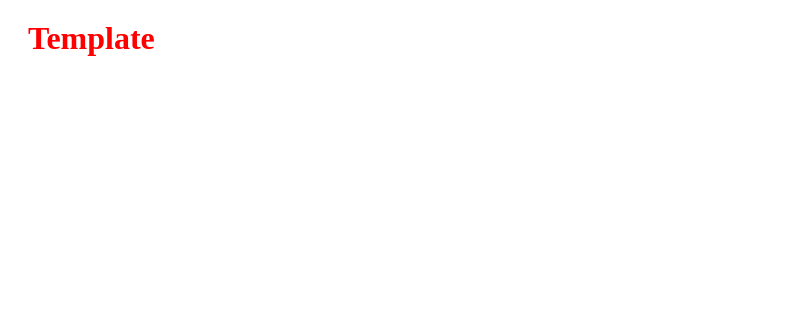
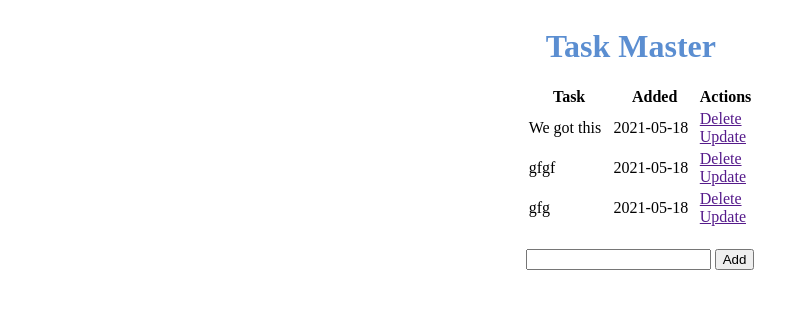
Before and after one commit to InYuusha/python-flask, a Flask app: page / in a window 1280 px wide. Shown: the top 309 px of the page, without its empty margins (0-789 px from the left). Run offline with Flask 2, Linux system fonts and the light colour scheme; data comes from the database, SQL or seed files in the repository; both versions use the stored data as it was after the commit.

Commit message:
added task add

```diff
--- a/app.py
+++ b/app.py
@@ -1,15 +1,39 @@
-from flask import Flask ,render_template,url_for
+from flask import Flask ,render_template,url_for,request,redirect
 from flask_sqlalchemy import SQLAlchemy
+from datetime import datetime
+
+from werkzeug.utils import redirect
 
 app = Flask(__name__)
 app.config['SQLALCHEMY_DATABASE_URI']='sqlite:///test.db'
 db = SQLAlchemy(app)
 
-#class Todo(db.model):
+class Todo(db.Model):
+    id = db.Column(db.Integer,primary_key=True)
+    content = db.Column(db.String(200),nullable=False)
+    completed = db.Column(db.Integer,default=0)
+    date_created = db.Column(db.DateTime,default =datetime.utcnow)
 
-@app.route("/")
+    def __repr__(self):
+        return '<Task %r>' % self.id
+
+@app.route("/",methods=['POST','GET'])
 def index():
-    return render_template('index.html')
+    if request.method=='POST':
+        taskContent = request.form['content']
+        newContent = Todo(content=taskContent)
+
+        try:
+            db.session.add(newContent)
+            db.session.commit()
+            return redirect("/")
+
+        except:
+            return 'There was an issue with adding the task'
+
+    else:
+        tasks = Todo.query.order_by(Todo.date_created).all()
+        return render_template('index.html',tasks=tasks)
 
 if __name__=="__main__":
     app.run(debug=True)
--- a/static/css/main.css
+++ b/static/css/main.css
@@ -1,5 +1,23 @@
 h1{
-    color:red;
+    color:rgb(91, 142, 209);
     margin:20px;
 
 }
+table {
+
+    margin-bottom:20px;
+}
+td{
+     width:40%;
+     margin-bottom: 20px;
+
+}
+
+.content{
+    display:flex column;
+
+}
+body{
+    display:flex;
+    justify-content:center;
+}
--- a/templates/index.html
+++ b/templates/index.html
@@ -6,5 +6,29 @@
 
 
 {% block body%}
-<h1>Template</h1>
+<div class="content">
+    <h1>Task Master</h1>
+    <table>
+        <tr>
+            <th>Task</th>
+            <th>Added</th>
+            <th>Actions</th>
+        </tr>
+        {% for task in tasks%}
+        <tr>
+            <td>{{task.content}}</td>
+            <td>{{task.date_created.date()}}</td>
+            <td>
+                <a href="">Delete</a>
+                <br>
+                <a href="">Update</a>
+            </td>
+        </tr>
+        {%endfor%}
+    </table>
+    <form action="/" method="POST">
+        <input name="content" type="text" id="content">
+        <input type="submit" value="Add">
+    </form>
+</div>
 {% endblock%}
```
Also changed, not shown: test.db (added).
